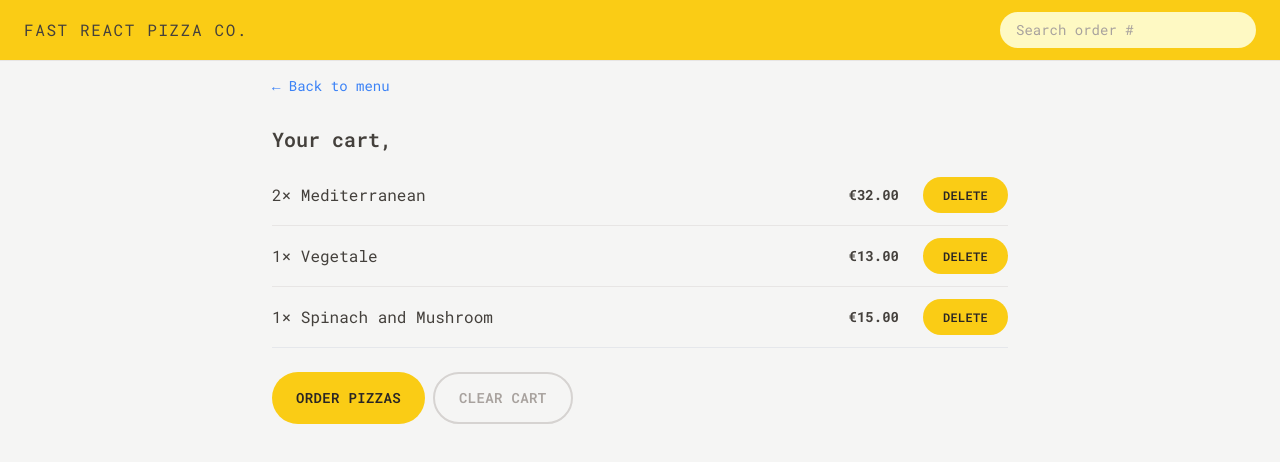
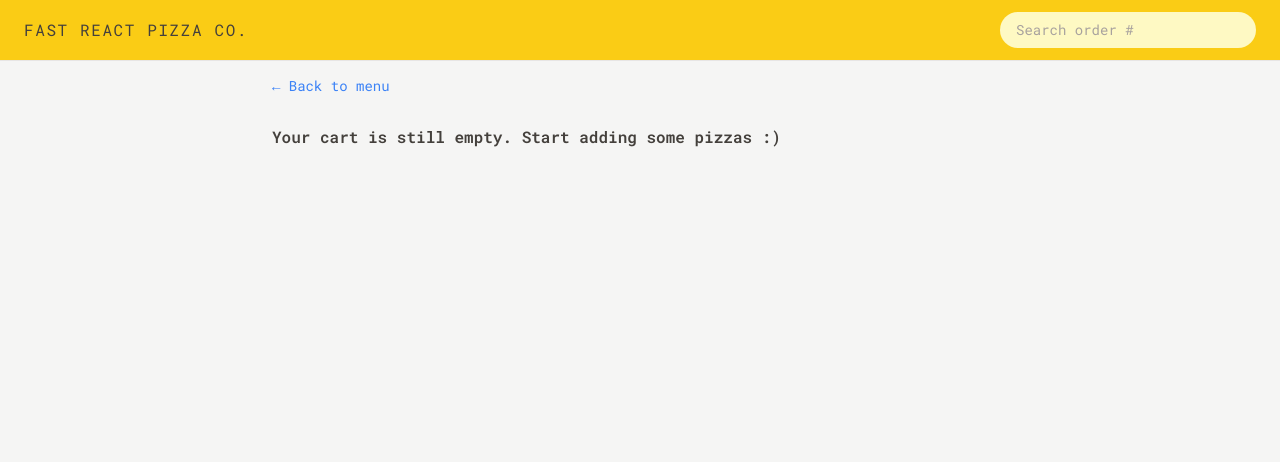
Before and after one commit to JeranSalcedo/fast-react-pizza, a React (Vite) app: page /cart in a window 1280 px wide. Shown: the top 462 px of the page. Built offline with nearby package versions, Linux system fonts and the light colour scheme.

Commit message:
added initial cart page functionality

```diff
--- a/src/features/cart/Cart.jsx
+++ b/src/features/cart/Cart.jsx
@@ -1,43 +1,28 @@
-import { useSelector } from "react-redux";
+import { useDispatch, useSelector } from "react-redux";
 
 import { getUserName } from "../user/userSlice";
+import { clearCart, getCart } from "./cartSlice";
 
 import LinkButton from "../../ui/LinkButton";
 import Button from "../../ui/Button";
 import CartItem from "./CartItem";
 
-const fakeCart = [
-	{
-		pizzaId: 12,
-		name: "Mediterranean",
-		quantity: 2,
-		unitPrice: 16,
-		totalPrice: 32,
-	},
-	{
-		pizzaId: 6,
-		name: "Vegetale",
-		quantity: 1,
-		unitPrice: 13,
-		totalPrice: 13,
-	},
-	{
-		pizzaId: 11,
-		name: "Spinach and Mushroom",
-		quantity: 1,
-		unitPrice: 15,
-		totalPrice: 15,
-	},
-];
+const Cart = () => {
+	const dispatch = useDispatch();
 
-const Cart = () => {
 	const userName = useSelector(getUserName);
-	const cart = fakeCart;
+	const cart = useSelector(getCart);
 
 	return (
 		<div className="px-4 py-3">
 			<LinkButton to="/menu">&larr; Back to menu</LinkButton>
 
+			{!cart.length ? (
+				<p className="mt-7 font-semibold">
+					Your cart is still empty. Start adding some pizzas :)
+				</p>
+			) : (
+				<>
 					<h2 className="mt-7 text-xl font-semibold">
 						Your cart, {userName}
 					</h2>
@@ -50,8 +35,15 @@ const Cart = () => {
 
 					<div className="mt-6 flex items-center space-x-2">
 						<Button to="/order/new">Order pizzas</Button>
-				<Button type="secondary">Clear cart</Button>
+						<Button
+							type="secondary"
+							onClick={() => dispatch(clearCart())}
+						>
+							Clear cart
+						</Button>
 					</div>
+				</>
+			)}
 		</div>
 	);
 };
--- a/src/features/cart/cartSlice.js
+++ b/src/features/cart/cartSlice.js
@@ -38,6 +38,8 @@ const slice = createSlice({
 	},
 });
 
+export const getCart = (state) => state.cart.cart;
+
 export const getTotalCartQuantity = (state) =>
 	state.cart.cart.reduce((total, item) => total + item.quantity, 0);
 
```
Lines whose indentation alone changed are shown as unchanged.
